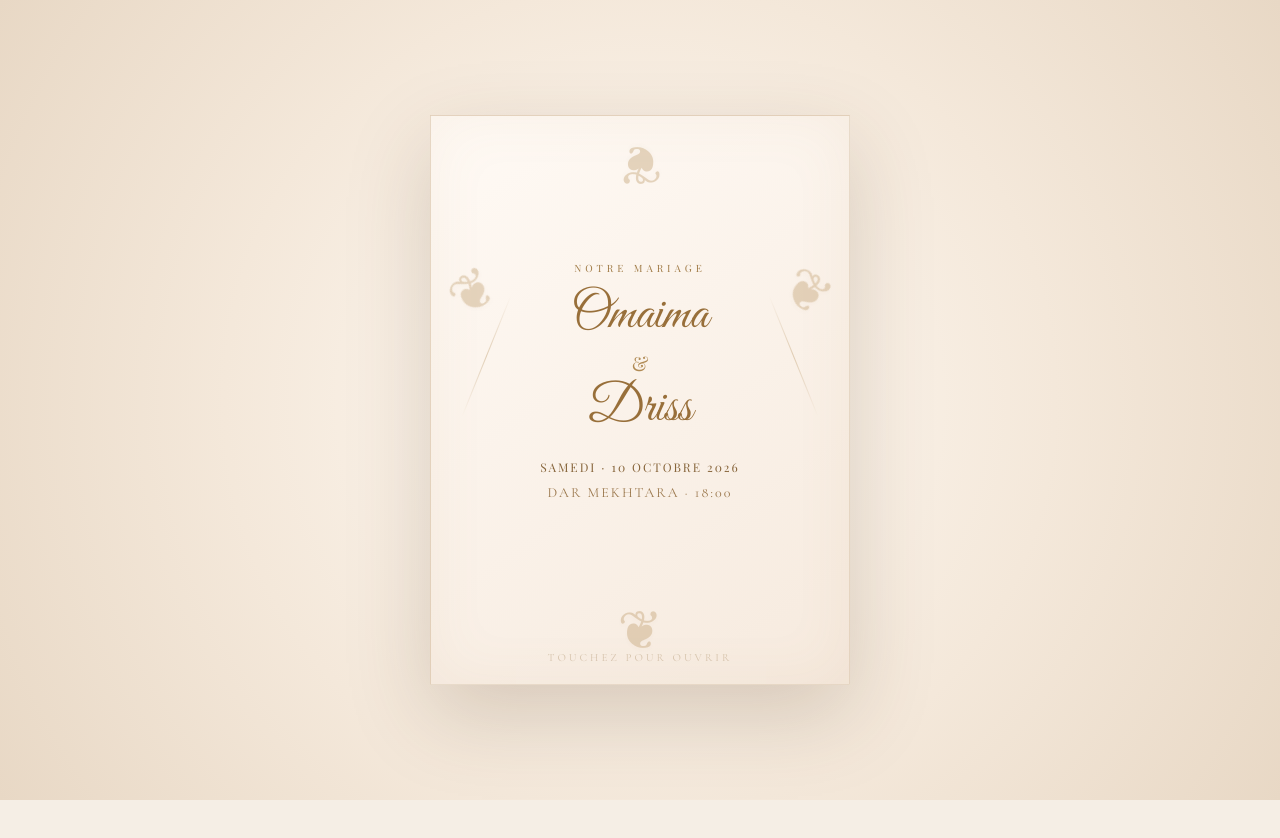
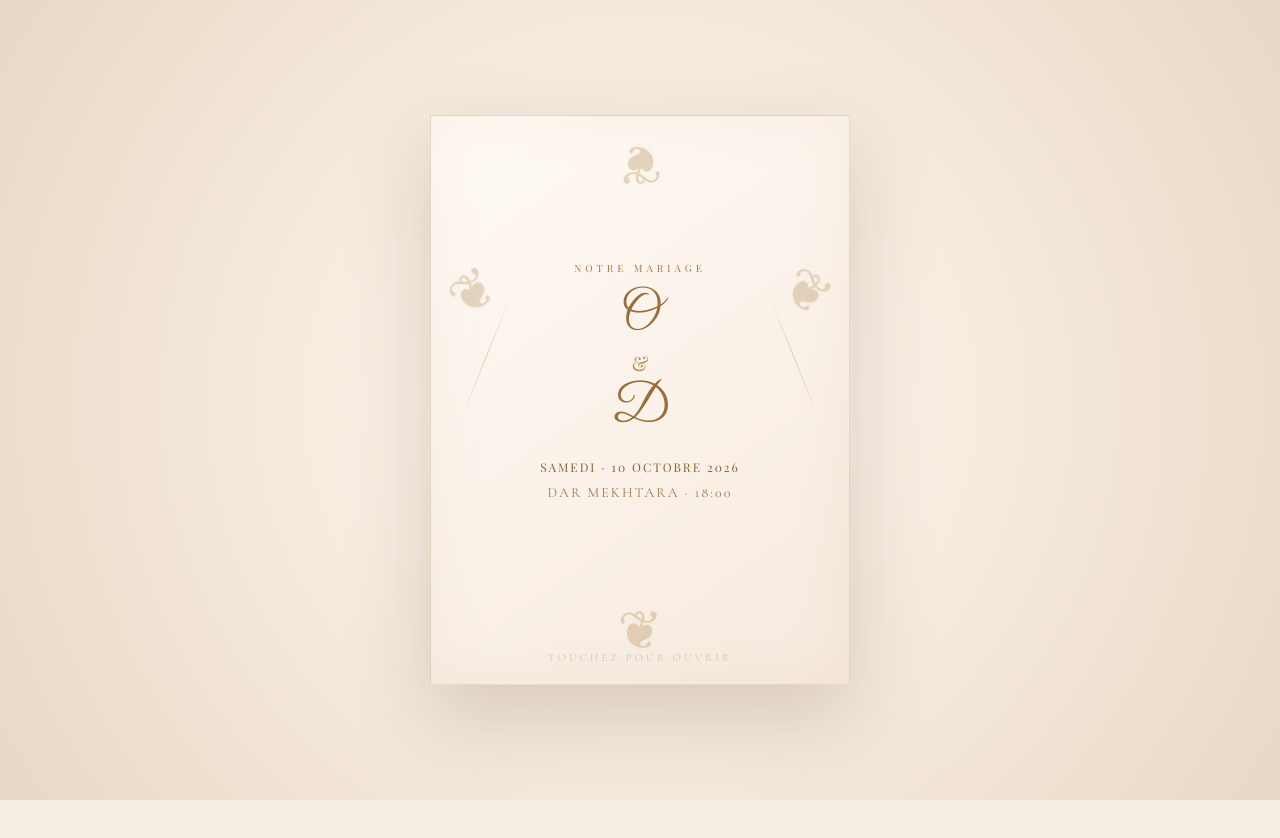
Before and after one commit to najwa005-a/WEDDING-O-I, a plain HTML site: page index.html in a window 1280 px wide. Shown: the top 838 px of the page. Drawn offline with nearby package versions, Linux system fonts and the light colour scheme.

Commit message:
Shorten names in index.html

```diff
--- a/index.html
+++ b/index.html
@@ -1217,7 +1217,7 @@ footer p{
 
 
                 <div class="names">
-                    Omaima
+                    O
                 </div>
 
                 <div class="and">
@@ -1225,7 +1225,7 @@ footer p{
                 </div>
 
                 <div class="names">
-                    Driss
+                    D
                 </div>
 
                 <div class="intro-date">
```
